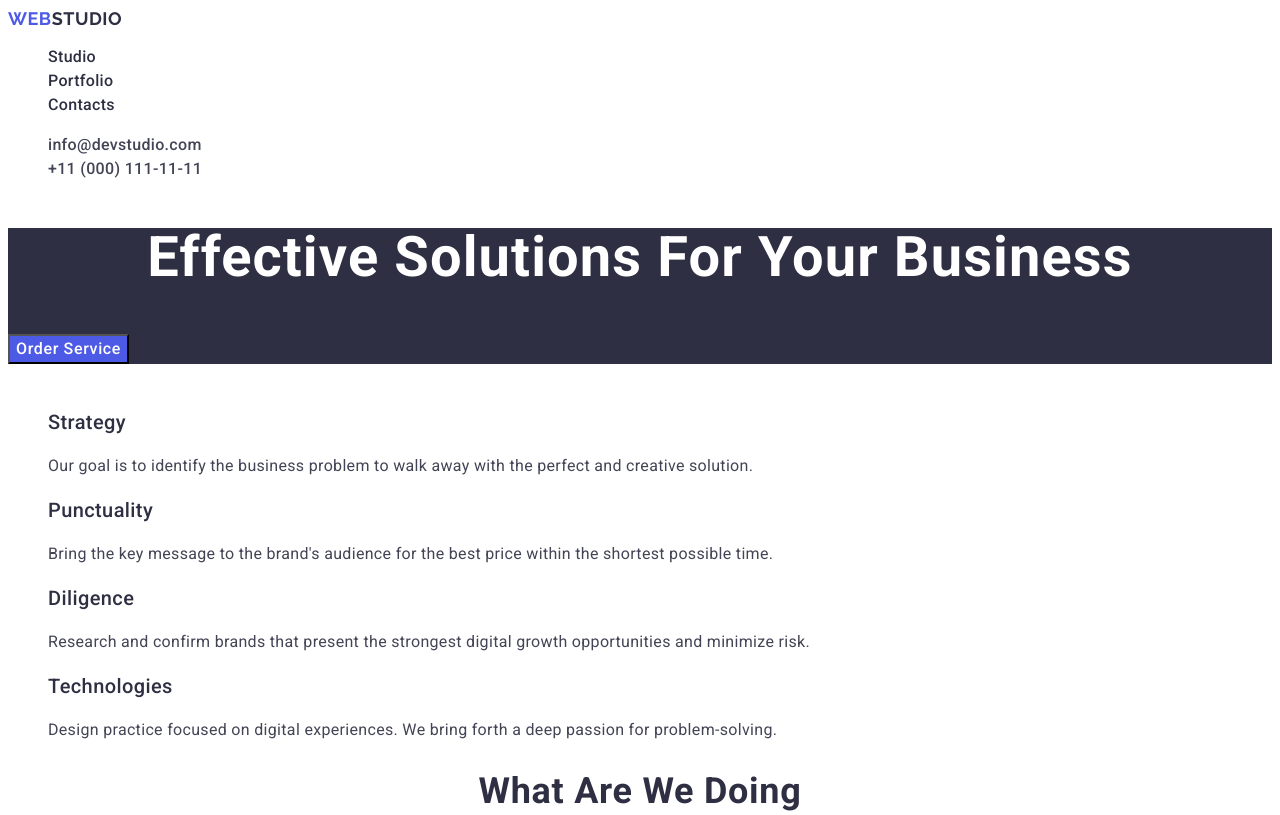
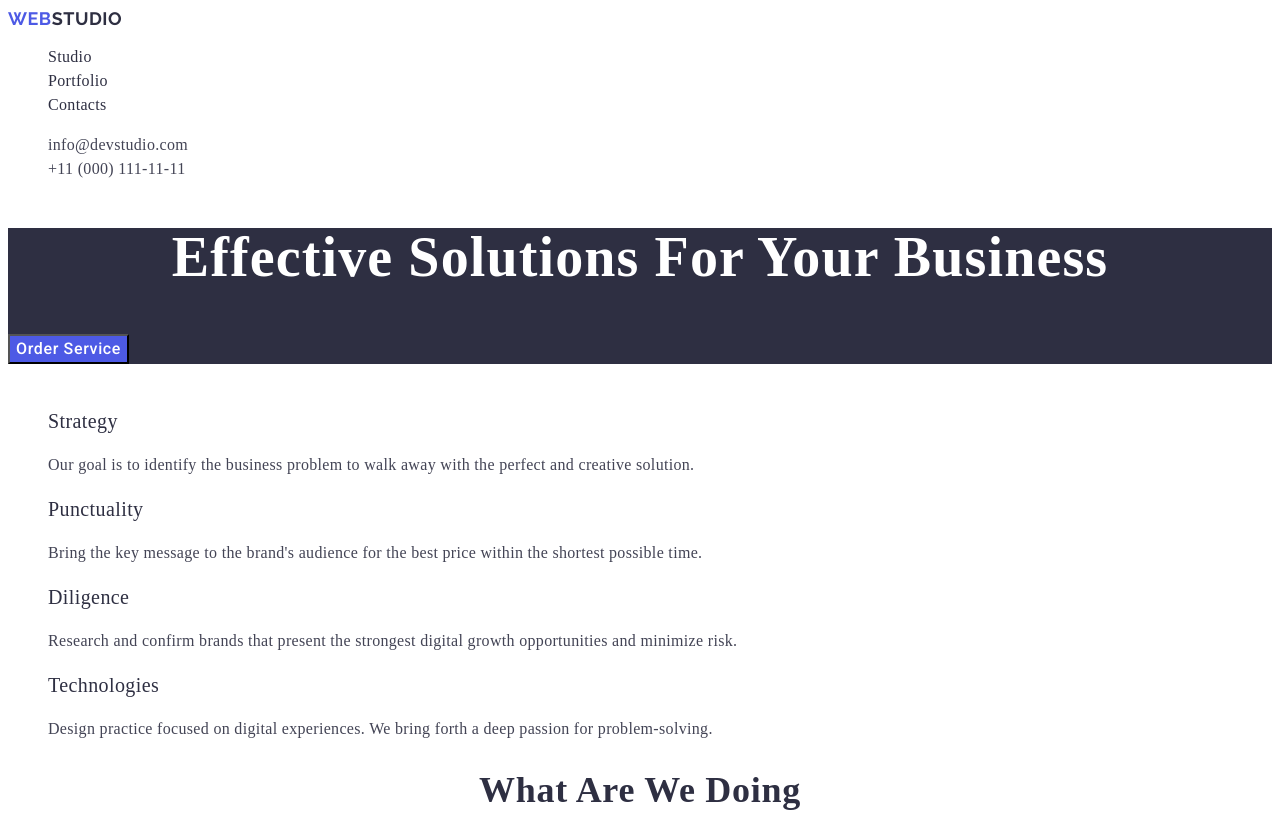
Before and after one commit to lilshudd/goit-markup-hw-02, a plain HTML site: page index.html in a window 1280 px wide. Shown: the top 815 px of the page. Drawn offline with Linux system fonts and the light colour scheme.

Commit message:
Update styles.css

```diff
--- a/css/styles.css
+++ b/css/styles.css
@@ -1,13 +1,8 @@
-body {
+body:root {
     font-family: 'Raleway', sans-serif;
     font-family: 'Roboto', sans-serif;
     color: #434455;
     background-color: #FFFFFF;
-}
-
-:root {
-    font-family: 'Raleway', sans-serif;
-    font-family: 'Roboto', sans-serif;
 }
 
 .link {
```
